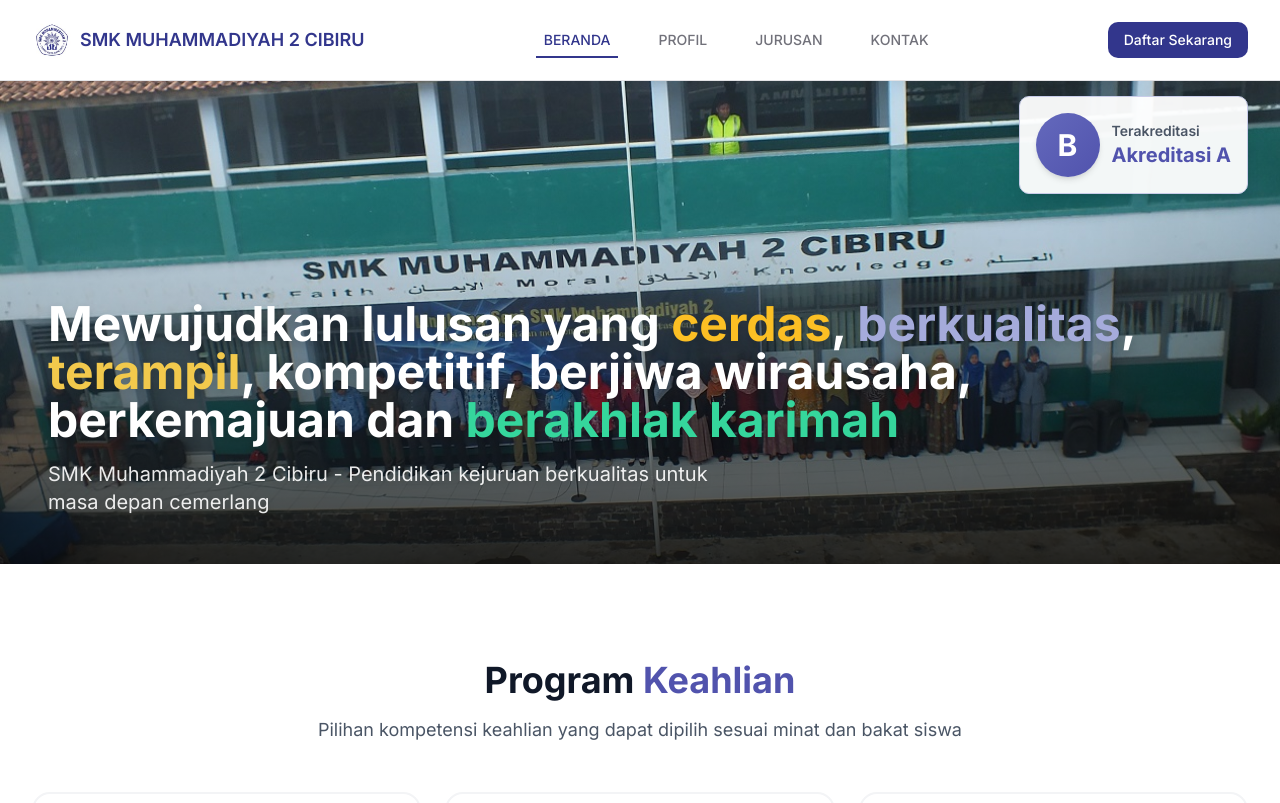
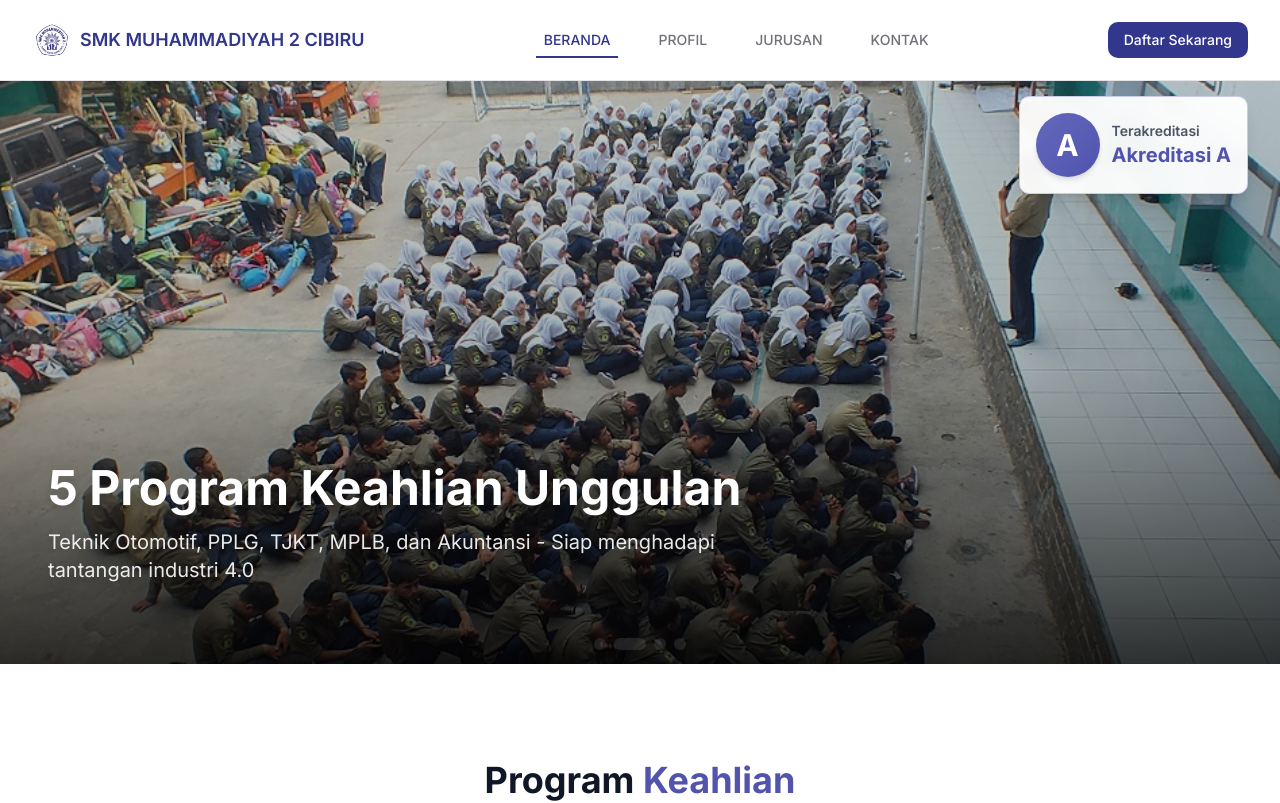
Before and after one commit to yunusffz/muda-smart-school, a Next.js app: page / in a window 1280 px wide. Shown: the top 803 px of the page. Built offline with nearby package versions, Linux system fonts and the light colour scheme.

Commit message:
feat: implement hero banner with Swiper for dynamic slides

```diff
--- a/package.json
+++ b/package.json
@@ -25,6 +25,7 @@
     "react": "19.2.3",
     "react-dom": "19.2.3",
     "react-hook-form": "^7.71.1",
+    "swiper": "^12.0.3",
     "tailwind-merge": "^3.4.0",
     "zod": "^4.3.5",
     "zustand": "^5.0.10"
--- a/src/app/page.tsx
+++ b/src/app/page.tsx
@@ -1,49 +1,143 @@
+"use client";
+
 import Image from "next/image";
+import { Swiper, SwiperSlide } from "swiper/react";
+import { Autoplay, Pagination, EffectFade } from "swiper/modules";
+
+import "swiper/css";
+import "swiper/css/pagination";
+import "swiper/css/effect-fade";
 
 export default function Beranda() {
+  const heroSlides = [
+    {
+      type: "vision",
+      image: "/gambar-4.jpg",
+      title: (
+        <>
+          Mewujudkan lulusan yang{" "}
+          <span className="text-yellow-400">cerdas</span>,{" "}
+          <span className="text-primary-300">berkualitas</span>,{" "}
+          <span className="text-green-400">terampil</span>,{" "}
+          kompetitif, berjiwa wirausaha, berkemajuan dan{" "}
+          <span className="text-yellow-400">berakhlak karimah</span>
+        </>
+      ),
+      subtitle: "SMK Muhammadiyah 2 Cibiru - Pendidikan kejuruan berkualitas untuk masa depan cemerlang",
+    },
+    {
+      type: "info",
+      image: "/gambar-1.jpg",
+      title: "5 Program Keahlian Unggulan",
+      subtitle: "Teknik Otomotif, PPLG, TJKT, MPLB, dan Akuntansi - Siap menghadapi tantangan industri 4.0",
+    },
+    {
+      type: "achievement",
+      image: "/gambar-2.jpg",
+      title: "3 Medali Emas Tingkat Nasional",
+      subtitle: "Prestasi gemilang di bidang Informatika, Bahasa Inggris, dan Teknik Bisnis Sepeda Motor",
+    },
+    {
+      type: "cta",
+      image: "/gambar-3.jpg",
+      title: "Pendaftaran Siswa Baru Dibuka!",
+      subtitle: "Bergabunglah bersama kami dan wujudkan masa depan cemerlang. Kuota terbatas!",
+      cta: {
+        text: "Daftar Sekarang",
+        href: "#pendaftaran",
+      },
+    },
+  ];
+
   return (
     <main className="pt-16">
-      {/* Hero Banner */}
-      <section className="relative w-full h-[500px]">
-        <Image
-          src="/gambar-4.jpg"
-          alt="SMK Muhammadiyah 2 Cibiru"
-          fill
-          priority
-          className="object-cover"
-        />
-        {/* Gradient overlay for readability */}
-        <div className="absolute inset-0 bg-gradient-to-t from-black/80 via-black/20 to-transparent" />
+      {/* Hero Banner Swiper */}
+      <section className="relative w-full h-[500px] md:h-[600px]">
+        <Swiper
+          modules={[Autoplay, Pagination, EffectFade]}
+          effect="fade"
+          autoplay={{
+            delay: 5000,
+            disableOnInteraction: false,
+          }}
+          pagination={{
+            clickable: true,
+            bulletClass: "swiper-pagination-bullet !bg-white/50 !w-3 !h-3",
+            bulletActiveClass: "!bg-white !w-8 !rounded-full",
+          }}
+          loop={true}
+          className="w-full h-full"
+        >
+          {heroSlides.map((slide, index) => (
+            <SwiperSlide key={index}>
+              <div className="relative w-full h-full">
+                <Image
+                  src={slide.image}
+                  alt={typeof slide.title === "string" ? slide.title : "SMK Muhammadiyah 2 Cibiru"}
+                  fill
+                  priority={index === 0}
+                  className="object-cover"
+                />
+                {/* Gradient overlay */}
+                <div className="absolute inset-0 bg-gradient-to-t from-black/80 via-black/30 to-black/20" />
 
-        {/* Accreditation Badge */}
-        <div className="absolute top-4 right-4 md:top-8 md:right-8 animate-fade-in">
+                {/* Content */}
+                <div className="absolute inset-0 flex items-end">
+                  <div className="w-full p-8 md:p-12 pb-16 md:pb-20">
+                    <div className="max-w-7xl mx-auto">
+                      {slide.type === "cta" ? (
+                        <div className="flex flex-col md:flex-row md:items-end md:justify-between gap-6">
+                          <div>
+                            <span className="inline-block bg-yellow-400 text-yellow-900 text-xs md:text-sm font-bold px-4 py-1.5 rounded-full mb-4 animate-pulse">
+                              PENERIMAAN SISWA BARU
+                            </span>
+                            <h2 className="text-3xl md:text-5xl font-bold text-white mb-4 drop-shadow-lg">
+                              {slide.title}
+                            </h2>
+                            <p className="text-lg md:text-xl text-white/90 max-w-2xl drop-shadow-md">
+                              {slide.subtitle}
+                            </p>
+                          </div>
+                          <a
+                            href={slide.cta?.href}
+                            className="inline-flex items-center gap-2 bg-yellow-400 hover:bg-yellow-300 text-yellow-900 font-bold text-lg px-8 py-4 rounded-xl transition-all duration-300 hover:scale-105 shadow-lg"
+                          >
+                            {slide.cta?.text}
+                            <svg className="w-5 h-5" fill="none" stroke="currentColor" viewBox="0 0 24 24">
+                              <path strokeLinecap="round" strokeLinejoin="round" strokeWidth={2} d="M13 7l5 5m0 0l-5 5m5-5H6" />
+                            </svg>
+                          </a>
+                        </div>
+                      ) : (
+                        <>
+                          <h2 className="text-3xl md:text-5xl font-bold text-white mb-4 drop-shadow-lg">
+                            {slide.title}
+                          </h2>
+                          <p className="text-lg md:text-xl text-white/90 max-w-2xl drop-shadow-md">
+                            {slide.subtitle}
+                          </p>
+                        </>
+                      )}
+                    </div>
+                  </div>
+                </div>
+              </div>
+            </SwiperSlide>
+          ))}
+        </Swiper>
+
+        {/* Accreditation Badge - Fixed Position */}
+        <div className="absolute top-4 right-4 md:top-8 md:right-8 z-10">
           <div className="bg-white/95 backdrop-blur-sm rounded-lg p-3 md:p-4 shadow-lg border border-primary-200">
             <div className="flex items-center gap-2 md:gap-3">
               <div className="w-12 h-12 md:w-16 md:h-16 bg-gradient-to-br from-primary-500 to-primary-600 rounded-full flex items-center justify-center shadow-md">
-                <span className="text-2xl md:text-3xl font-bold text-white">B</span>
+                <span className="text-2xl md:text-3xl font-bold text-white">A</span>
               </div>
               <div className="text-left">
                 <p className="text-xs md:text-sm font-semibold text-gray-600">Terakreditasi</p>
                 <p className="text-lg md:text-xl font-bold text-primary-600">Akreditasi A</p>
               </div>
             </div>
-          </div>
-        </div>
-
-        {/* Title overlay at bottom */}
-        <div className="absolute bottom-0 left-0 right-0 p-8 md:p-12">
-          <div className="max-w-7xl mx-auto">
-            <h1 className="text-3xl md:text-5xl font-bold text-white mb-4 drop-shadow-lg animate-fade-in-up">
-              Mewujudkan lulusan yang{" "}
-              <span className="text-secondary-400">cerdas</span>,{" "}
-              <span className="text-primary-300">berkualitas</span>,{" "}
-              <span className="text-yellow-400">terampil</span>,{" "}
-              kompetitif, berjiwa wirausaha, berkemajuan dan{" "}
-              <span className="text-green-400">berakhlak karimah</span>
-            </h1>
-            <p className="text-lg md:text-xl text-white/90 max-w-2xl drop-shadow-md animate-fade-in-up animation-delay-200">
-              SMK Muhammadiyah 2 Cibiru - Pendidikan kejuruan berkualitas untuk masa depan cemerlang
-            </p>
           </div>
         </div>
       </section>
```
Also changed, not shown: 1 other file (tests, documents, lock files or other folders).
